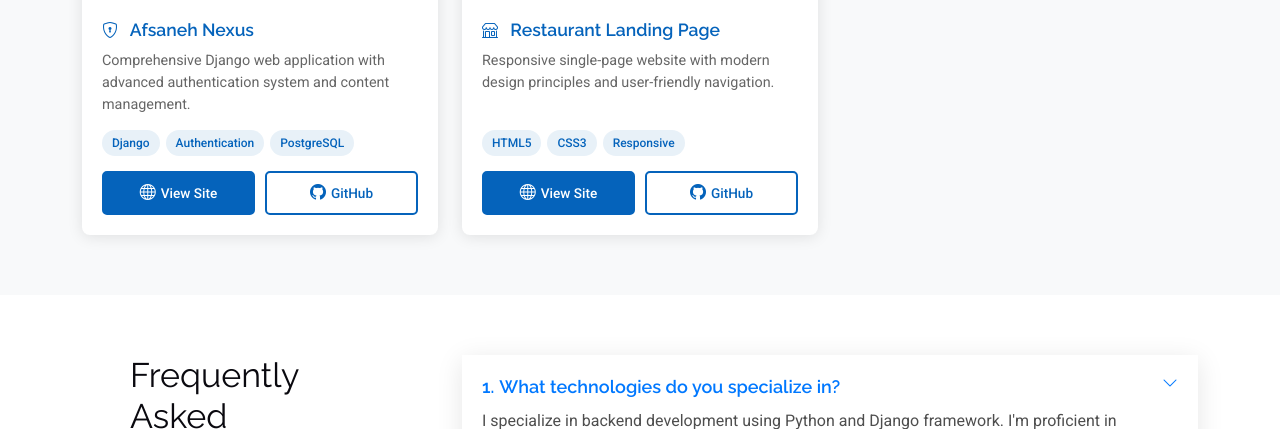
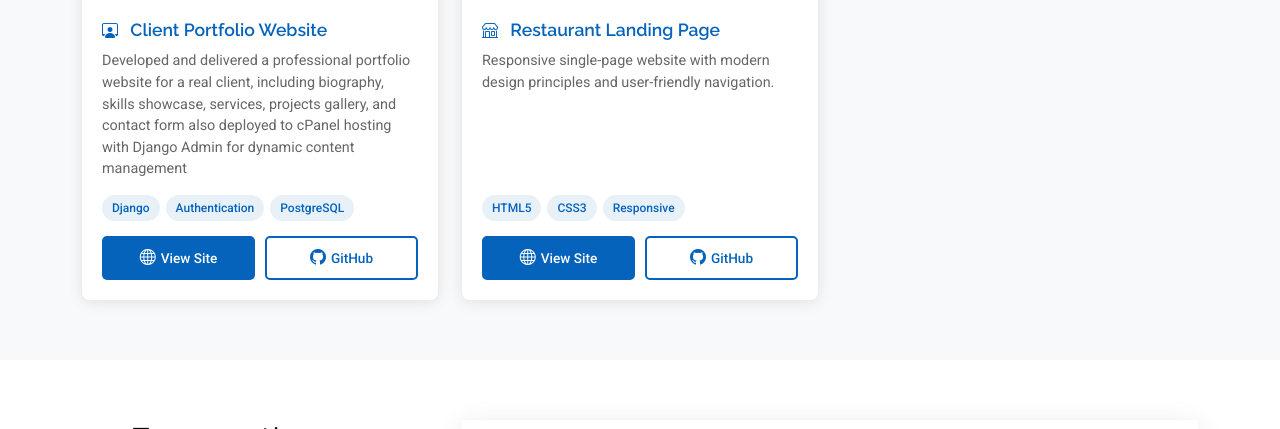
Before and after one commit to Afsaneh-hassani/portfolio-afsaneh, a Django app: page / in a window 1280 px wide. Shown: the part 6071-6500 px from the top of the page. Run offline with Django 5.2, Linux system fonts and the light colour scheme; some libraries are stand-ins or nearby versions.

Commit message:
Add project6 image

```diff
--- a/templates/website/index.html
+++ b/templates/website/index.html
@@ -593,18 +593,20 @@
       <!-- Project 2: Afsaneh Nexus -->
       <div class="col-lg-4 col-md-6" data-aos="fade-up" data-aos-delay="200">
         <div class="portfolio-card">
-          <a href="https://afsanehnexus.ir/" target="_blank" class="portfolio-image-link">
+          <a href="https://mrsafa.ir/" target="_blank" class="portfolio-image-link">
             <div class="portfolio-image">
-              <img src="{% static 'img/projects/project2.PNG' %}" class="img-fluid" alt="Afsaneh Nexus">
+              <img src="{% static 'img/projects/project6.PNG' %}" class="img-fluid" alt="safa portfolio">
               <div class="portfolio-overlay">
                 <i class="bi bi-arrow-up-right-circle"></i>
               </div>
             </div>
           </a>
           <div class="portfolio-content">
-            <h3><i class="bi bi-shield-lock"></i> Afsaneh Nexus</h3>
+            <h3><i class="bi bi-person-workspace"></i> Client Portfolio Website</h3>
             <p class="portfolio-description">
-              Comprehensive Django web application with advanced authentication system and content management.
+              Developed and delivered a professional portfolio website for a real client, including biography, skills showcase, services, projects gallery, and contact form also
+
+deployed to cPanel hosting with Django Admin for dynamic content management
             </p>
 
             <div class="tech-stack">
@@ -614,10 +616,10 @@
             </div>
 
             <div class="portfolio-links">
-              <a href="https://afsanehnexus.ir/" target="_blank" class="portfolio-btn">
+              <a href="https://mrsafa.ir/" target="_blank" class="portfolio-btn">
                 <i class="bi bi-globe"></i> View Site
               </a>
-              <a href="https://github.com/Afsaneh-hassani" target="_blank" class="portfolio-btn btn-outline">
+              <a href="https://github.com/Afsaneh-hassani/safaportfolio" target="_blank" class="portfolio-btn btn-outline">
                 <i class="bi bi-github"></i> GitHub
               </a>
             </div>
```
Also changed, not shown: static/img/projects/project6.PNG (added), 5 other files.
